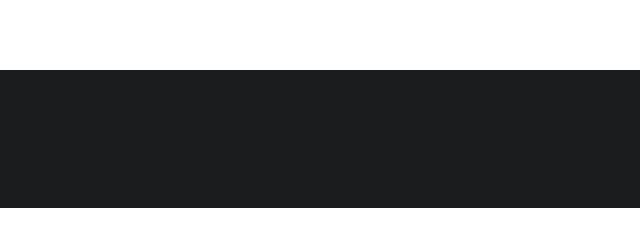
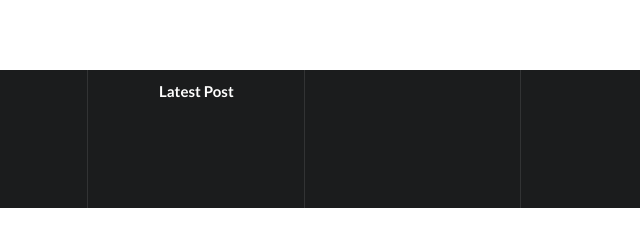
Before and after one commit to zhenxiao-yu/Spring-Boot-Blog, a plain HTML site: page index.html in a window 1280 px wide. Shown: the part 299-546 px from the top of the page, 191-831 px from the left. Drawn offline with nearby package versions, Linux system fonts and the light colour scheme.

Commit message:
Latest Post

```diff
--- a/index.html
+++ b/index.html
@@ -50,13 +50,19 @@
 
     <!--Bottom Footer-->
     <footer class="ui inverted vertical segment"> <!--inverted color(black) + vertical(square edges)-->
-        <div class="ui container">
-            <div class="ui grid"> <!--Semantic UI grid divide content into 16 pieces (Bootstrap has 12)-->
+        <div class="ui center aligned container">
+            <div class="ui inverted divided grid"> <!--Semantic UI grid divide content into 16 pieces (Bootstrap has 12)-->
+                <!--Instagram QR Image-->
                 <div class="three wide column">
-                    <!--Instagram QR Image-->
                     <img src="./static/images/instagramQR.png" class="ui rounded image" alt="Instagram QR Code" style="width: 110px">
                 </div>
-                <div class="three wide column"></div>
+                <!--Important Links-->
+                <div class="three wide column">
+                    <h4 class="ui inverted header">Latest Post</h4>
+                    <div class="ui inverted link list">
+
+                    </div>
+                </div>
                 <div class="three wide column"></div>
                 <div class="seven wide column"></div>
             </div>
```
